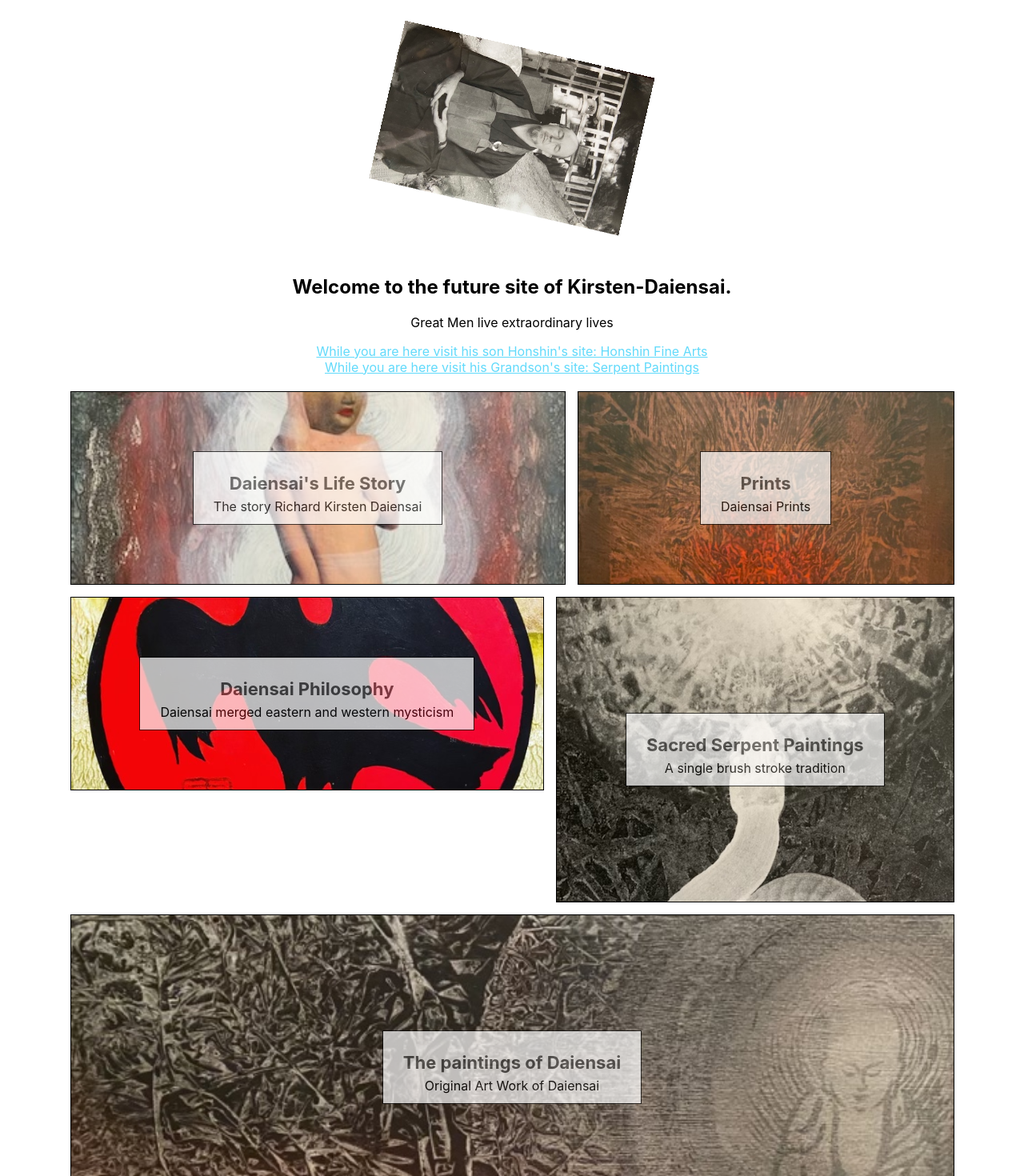
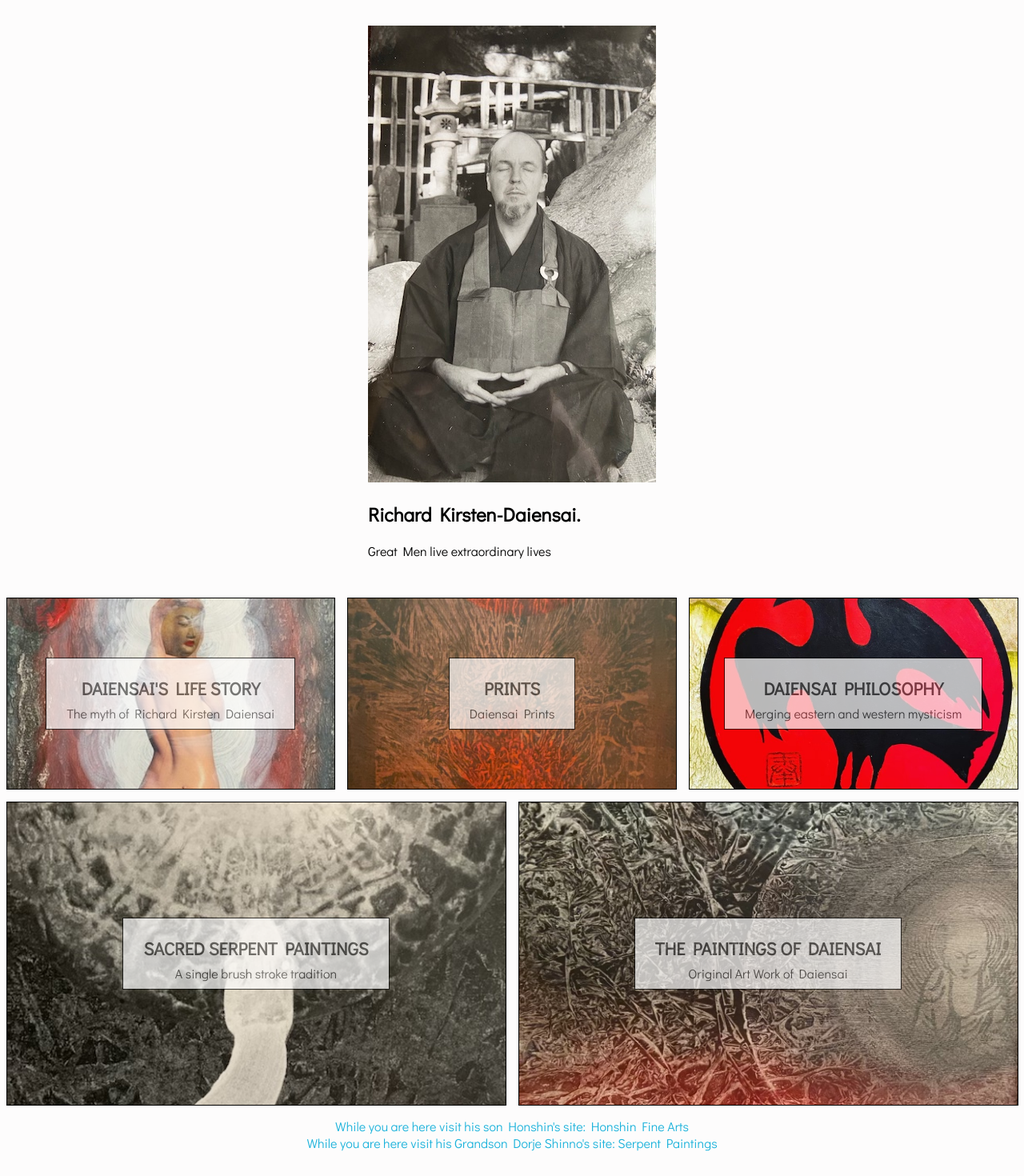
Before and after one commit to dorjepadma/kirsten-daiensai, a React (Create React App) app: page / in a window 1280 px wide. Shown: the top 1470 px of the page at 80% size. After the commit the page ends 1439 px from the top, so only its background shows below. Built offline with nearby package versions, Linux system fonts and the light colour scheme; the HTML template or start-up script is replaced by a standard one.

Commit message:
updated menu item, changed diaensai image to card

```diff
--- a/public/index.html
+++ b/public/index.html
@@ -7,7 +7,7 @@
     <meta name="theme-color" content="#000000" />
     <meta
       name="description"
-      content="Daiensai Kirsten art and fan page"
+      content="Daiensai Kirsten art and bio page"
     />
     <link rel="apple-touch-icon" href="%PUBLIC_URL%/logo192.png" />
     <!--
@@ -15,6 +15,8 @@
       user's mobile device or desktop. See https://developers.google.com/web/fundamentals/web-app-manifest/
     -->
     <link rel="manifest" href="%PUBLIC_URL%/manifest.json" />
+    <link rel="preconnect" href="https://fonts.gstatic.com">
+    <link href="https://fonts.googleapis.com/css2?family=Didact+Gothic&display=swap" rel="stylesheet">
     <!--
       Notice the use of %PUBLIC_URL% in the tags above.
       It will be replaced with the URL of the `public` folder during the build.
--- a/src/App.css
+++ b/src/App.css
@@ -1,38 +1,13 @@
-.App {
-  text-align: center;
+* {
+  box-sizing: border-box;
 }
 
-.App-logo {
-  height: 40vmin;
-  pointer-events: none;
+body {
+  background-color: rgb(253, 252, 252);
+  font-family: 'Didact Gothic', sans-serif;
 }
 
-@media (prefers-reduced-motion: no-preference) {
-  .App-logo {
-    animation: App-logo-spin infinite 20s linear;
-  }
+a {
+  text-decoration: none;
+  color: black
 }
-
-.App-header {
-  background-color: #282c34;
-  min-height: 100vh;
-  display: flex;
-  flex-direction: column;
-  align-items: center;
-  justify-content: center;
-  font-size: calc(10px + 2vmin);
-  color: white;
-}
-
-.App-link {
-  color: #61dafb;
-}
-
-@keyframes App-logo-spin {
-  from {
-    transform: rotate(0deg);
-  }
-  to {
-    transform: rotate(360deg);
-  }
-}
--- a/src/App.js
+++ b/src/App.js
@@ -1,42 +1,13 @@
 import React from 'react';
-import ZenDaiensai from './assets/Images/ZenDaiensai.jpg';
+
 import './App.css';
 
 import HomePage from './pages/Homepage/Homepage.component'
 
 function App() {
   return (
-    <div
-    className="App"
-    >
-
-        <img src={ZenDaiensai} className="App-logo" alt="logo" />
-        <h2>
-          Welcome to the future site of Kirsten-Daiensai.
-        </h2>
-        <p> Great Men live extraordinary lives</p>
-        <div>
-        <a
-          className="App-link"
-          href="http://http://honshinfineart.com/"
-          target="_blank"
-          rel="noopener noreferrer"
-        >While you are here visit his son Honshin's site:
-          Honshin Fine Arts
-        </a>
-        </div>
-        <div>
-        <a
-          className="App-link"
-          href="https://serpentpainting.com"
-          target="_blank"
-          rel="noopener noreferrer"
-        >While you are here visit his Grandson's site:
-          Serpent Paintings
-        </a>
-        </div>
+    <div>
         <HomePage/>
-
     </div>
   );
 }
--- a/src/components/directory/directory.component.jsx
+++ b/src/components/directory/directory.component.jsx
@@ -17,7 +17,7 @@ class Directory extends React.Component {
     this.state = {
       sections: [{
         title: `Daiensai's Life Story`,
-        subTitle: 'The story Richard Kirsten Daiensai',
+        subTitle: 'The myth of Richard Kirsten Daiensai',
         imageUrl: [PassionDai],
         id: 1
       },
@@ -29,7 +29,7 @@ class Directory extends React.Component {
       },
       {
         title: 'Daiensai Philosophy',
-        subTitle: 'Daiensai merged eastern and western mysticism',
+        subTitle: 'Merging eastern and western mysticism',
         imageUrl: [RavenTotem],
         id: 3
       },
@@ -51,7 +51,7 @@ class Directory extends React.Component {
   }
   render() {
     return (
-      <div className='directoryMenu'>
+      <div className='directory-menu'>
         {this.state.sections.map( ({ title, subTitle, imageUrl, id, size }) => (
           <MenuItem key={id} title={title} subTitle={subTitle} imageUrl={imageUrl} size={size}/>
         ))}
--- a/src/components/directory/directory.styles.scss
+++ b/src/components/directory/directory.styles.scss
@@ -1,4 +1,4 @@
-.directoryMenu {
+.directory-menu {
   width: 100%;
   display: flex;
   flex-wrap: wrap;
--- a/src/components/menuItem/menuItem.component.jsx
+++ b/src/components/menuItem/menuItem.component.jsx
@@ -3,14 +3,16 @@ import React from 'react';
 import './menuItem.styles.scss'
 
 const MenuItem = ({ title, subTitle, imageUrl, size }) => (
-  <div style={{
-    backgroundImage: `url(${imageUrl})`
-  }}className={`${size} menuItem`}>
+  <div className={`${size} menu-item`}
+  //  onClick={() => history.push(`${match.url}${linkUrl}`)}
+   >
+    <div className='background-image' style={{ backgroundImage: `url(${imageUrl})`}}/>
         <div className='content'>
-          <h1 className='title'>{title}</h1>
-          <span className='subTitle'>{subTitle}</span>
+          <h1 className='title'>{title.toUpperCase()}</h1>
+          <span className='subtitle'>{subTitle}</span>
         </div>
-      </div>
+
+  </div>
 )
 
 export default MenuItem;
--- a/src/components/menuItem/menuItem.styles.scss
+++ b/src/components/menuItem/menuItem.styles.scss
@@ -1,4 +1,4 @@
-.menuItem {
+.menu-item {
   min-width: 30%;
   height: 240px;
   flex: 1 1 auto;
@@ -9,6 +9,19 @@
   margin: 0 7.5px 15px;
   background-position: center;
   background-size: cover;
+
+  &:hover {
+    cursor: pointer;
+
+    & .background-image {
+      transform: scale(1.1);
+      transition: transform 6s cubic-bezier(0.25, 0.45, 0.45, 0.95);
+    }
+
+    & .content {
+      opacity:0.9;
+    }
+  }
 
   &.large {
     height: 380px;
@@ -22,6 +35,13 @@
     margin-left: 7.5px;
   }
 
+  .background-image {
+    width: 100%;
+    height: 100%;
+    background-size: cover;
+    background-position: center;
+  }
+
   .content {
     height: 90px;
     padding: 0 25px;
@@ -32,6 +52,9 @@
     border: 1px solid black;
     background-color: white;
     opacity: 0.7;
+    position: absolute;
+
+  }
 
     .title {
       font-weight: bold;
@@ -43,6 +66,7 @@
     .subtitle {
       font-weight: lighter;
       font-size: 16px;
+      color: #4a4a4a;
     }
-  }
+
 }
--- a/src/pages/Homepage/Homepage.component.jsx
+++ b/src/pages/Homepage/Homepage.component.jsx
@@ -1,12 +1,45 @@
 import React from 'react';
+import { Card } from 'react-bootstrap';
 
 import Directory from '../../components/directory/directory.component';
 
+import ZenDaiensai from '../../assets/Images/ZenDaiensai.jpg';
 import './Homepage.styles.scss';
 
 const HomePage = () => (
   <div className='homepage'>
-  <Directory/>
+    <div>
+    <Card className="daiensaiCard">
+      <img src={ZenDaiensai} alt="Richard Kirsten Daiensai" />
+        <h2>
+          Richard Kirsten-Daiensai.
+        </h2>
+        <p> Great Men live extraordinary lives</p>
+    </Card>
+    </div>
+
+      <Directory/>
+
+    <div>
+      <a
+          className="lineageLink"
+          href="http://http://honshinfineart.com/"
+          target="_blank"
+          rel="noopener noreferrer"
+        >While you are here visit his son Honshin's site:
+          Honshin Fine Arts
+        </a>
+        </div>
+        <div>
+        <a
+          className="lineageLink"
+          href="https://serpentpainting.com"
+          target="_blank"
+          rel="noopener noreferrer"
+        >While you are here visit his Grandson Dorje Shinno's site:
+          Serpent Paintings
+        </a>
+        </div>
   </div>
 
 )
--- a/src/pages/Homepage/Homepage.styles.scss
+++ b/src/pages/Homepage/Homepage.styles.scss
@@ -2,53 +2,25 @@
   display: flex;
   flex-direction: column;
   align-items: center;
-  padding: 20px 80px;
+  justify-content: center;
 }
 
-.directoryMenu {
-  width: 100%;
-  display: flex;
-  flex-wrap: wrap;
-  justify-content: space-between;
+.daiensaiCard {
+  margin:1em;
+  padding:1em;
+  transition:
+  transform .4s,
+  background-color .4s,
+  box-shadow .4s;
 }
 
-.menuItem {
-  min-width: 30%;
-  height: 240px;
-  flex: 1 1 auto;
-  display: flex;
-  align-items: center;
-  justify-content: center;
-  border: 1px solid black;
-  margin: 0 7.5px 15px;
+.daiensaiCard:hover {
+  box-shadow: 0 15px 30px rgb(0 0 0 / 20%);
+  background-color: rgba (237, 248, 255, .52);
+  cursor: pointer;
+  transform: translate(0, -4px)
+}
 
-  &:first-child {
-    margin-right: 7.5px;
-  }
-
-  &:last-child {
-    margin-left: 7.5px;
-  }
-
-  .content {
-    height: 90px;
-    padding: 0 25px;
-    display: flex;
-    flex-direction: column;
-    align-items: center;
-    justify-content: center;
-    border: 1px solid black;
-
-    .title {
-      font-weight: bold;
-      margin-bottom: 6px;
-      font-size: 22px;
-      color: #4a4a4a;
-    }
-
-    .subtitle {
-      font-weight: lighter;
-      font-size: 16px;
-    }
-  }
+.lineageLink {
+  color: #1ab2db;
 }
```
Also changed, not shown: 1 other file (tests, documents, lock files or other folders).
